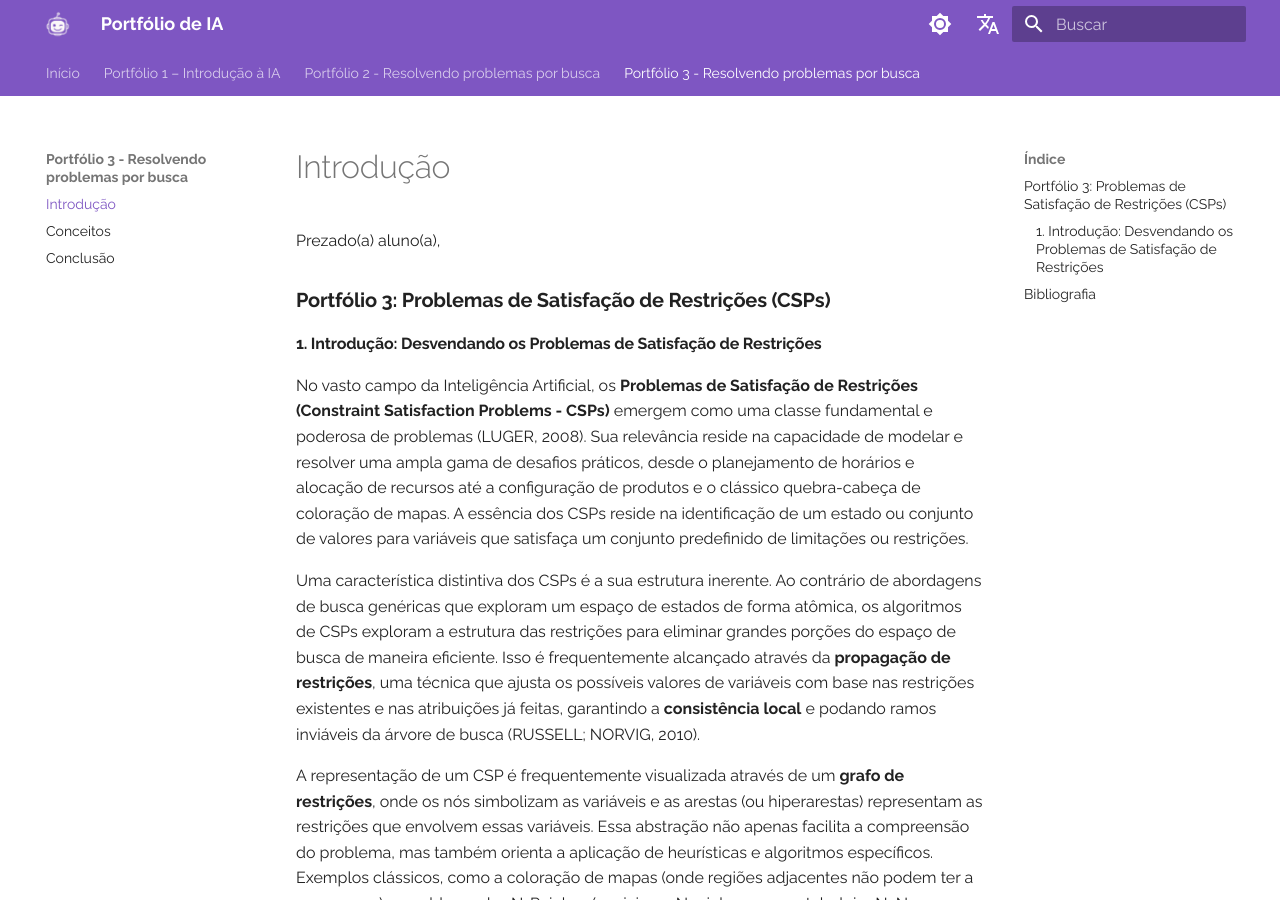
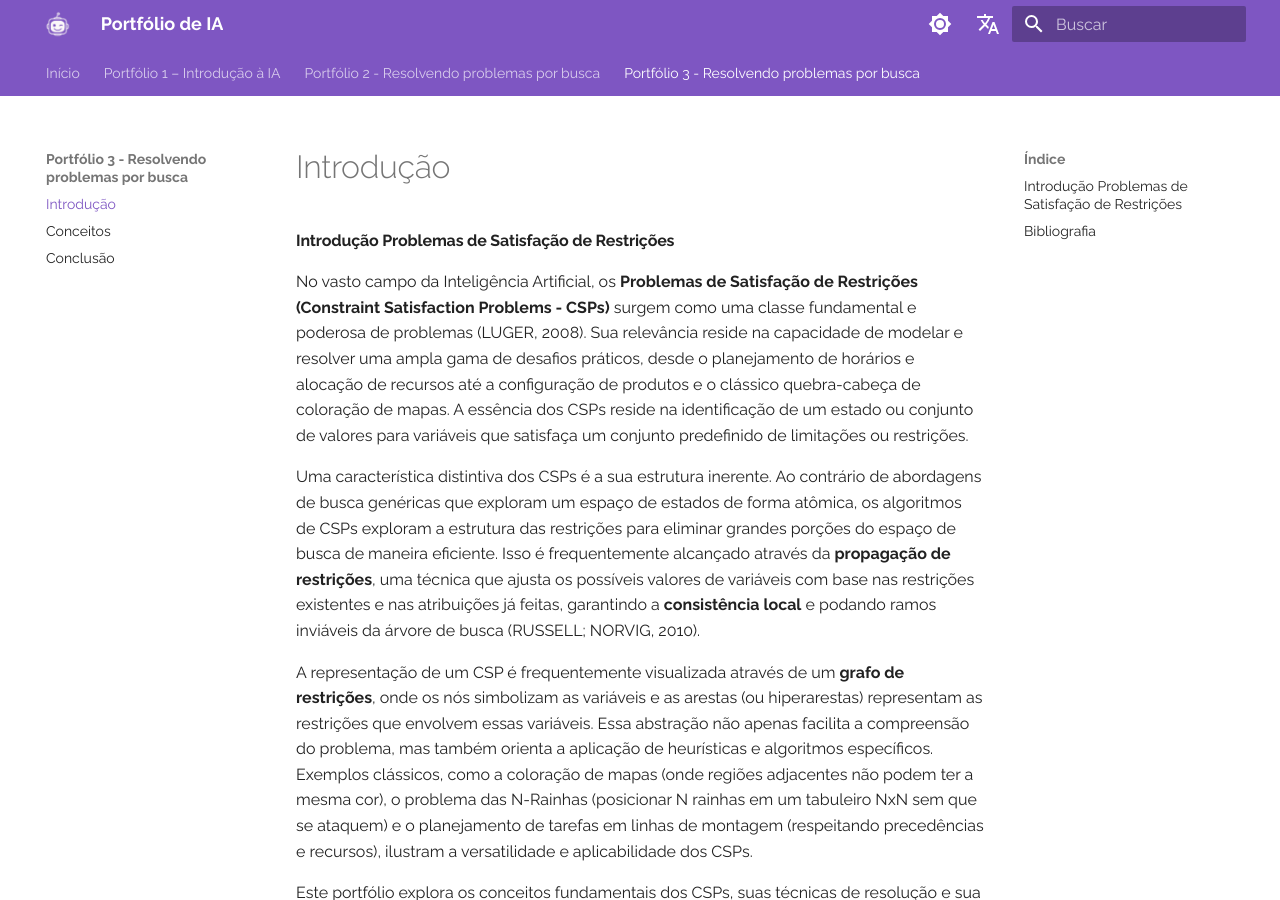
Before and after one commit to ananorberto/my-ai-portfolio, an MkDocs documentation site: the page built from docs/portfolio3/Introducao.md, in a window 1280 px wide and 900 px high. Built offline with MkDocs 1.6.1 and Material for MkDocs 9.7.7, drawn with Linux system fonts in a browser that asks for light colours; comment, search, counter and statistics services are not loaded.

Commit message:
Update Introducao.md

```diff
--- a/docs/portfolio3/Introducao.md
+++ b/docs/portfolio3/Introducao.md
@@ -1,10 +1,7 @@
-Prezado(a) aluno(a),
 
-### **Portfólio 3: Problemas de Satisfação de Restrições (CSPs)**
+#### **Introdução Problemas de Satisfação de Restrições**
 
-#### **1. Introdução: Desvendando os Problemas de Satisfação de Restrições**
-
-No vasto campo da Inteligência Artificial, os **Problemas de Satisfação de Restrições (Constraint Satisfaction Problems - CSPs)** emergem como uma classe fundamental e poderosa de problemas (LUGER, 2008). Sua relevância reside na capacidade de modelar e resolver uma ampla gama de desafios práticos, desde o planejamento de horários e alocação de recursos até a configuração de produtos e o clássico quebra-cabeça de coloração de mapas. A essência dos CSPs reside na identificação de um estado ou conjunto de valores para variáveis que satisfaça um conjunto predefinido de limitações ou restrições.
+No vasto campo da Inteligência Artificial, os **Problemas de Satisfação de Restrições (Constraint Satisfaction Problems - CSPs)** surgem como uma classe fundamental e poderosa de problemas (LUGER, 2008). Sua relevância reside na capacidade de modelar e resolver uma ampla gama de desafios práticos, desde o planejamento de horários e alocação de recursos até a configuração de produtos e o clássico quebra-cabeça de coloração de mapas. A essência dos CSPs reside na identificação de um estado ou conjunto de valores para variáveis que satisfaça um conjunto predefinido de limitações ou restrições.
 
 Uma característica distintiva dos CSPs é a sua estrutura inerente. Ao contrário de abordagens de busca genéricas que exploram um espaço de estados de forma atômica, os algoritmos de CSPs exploram a estrutura das restrições para eliminar grandes porções do espaço de busca de maneira eficiente. Isso é frequentemente alcançado através da **propagação de restrições**, uma técnica que ajusta os possíveis valores de variáveis com base nas restrições existentes e nas atribuições já feitas, garantindo a **consistência local** e podando ramos inviáveis da árvore de busca (RUSSELL; NORVIG, 2010).
 
```
